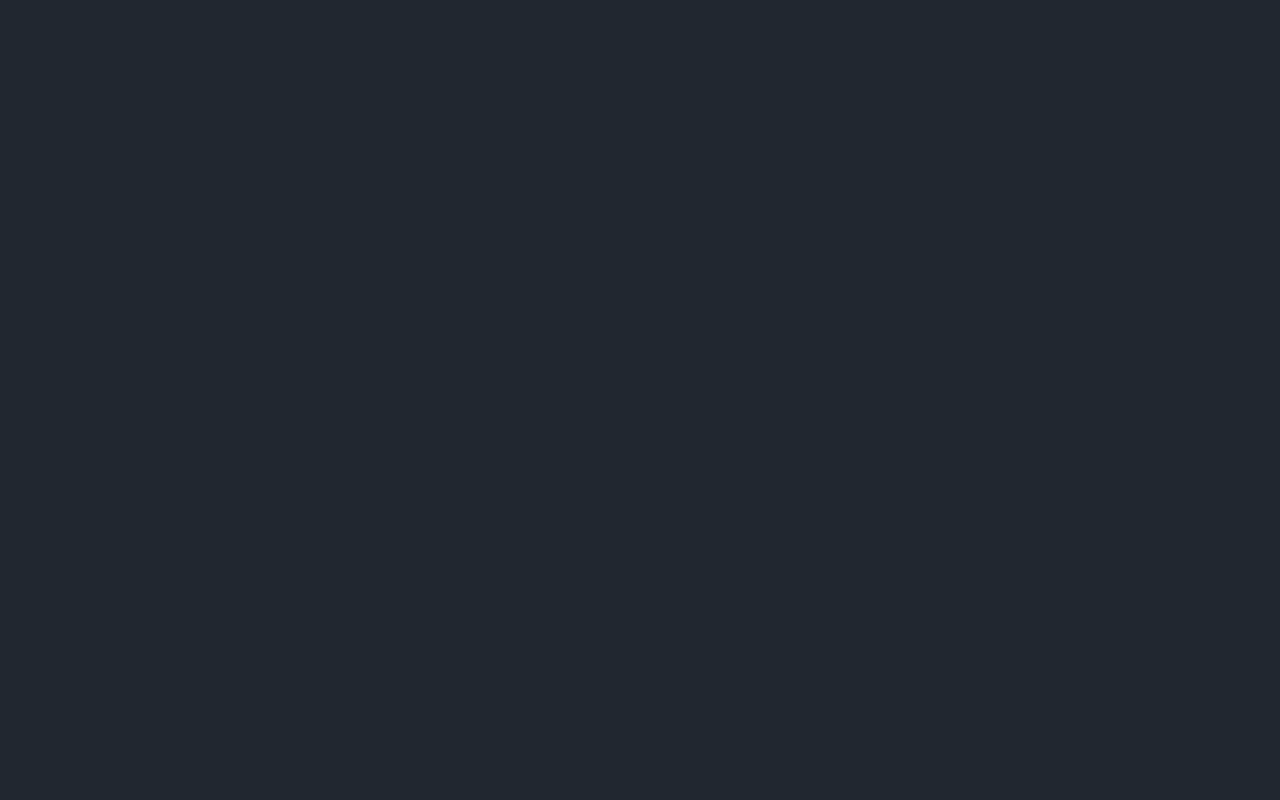
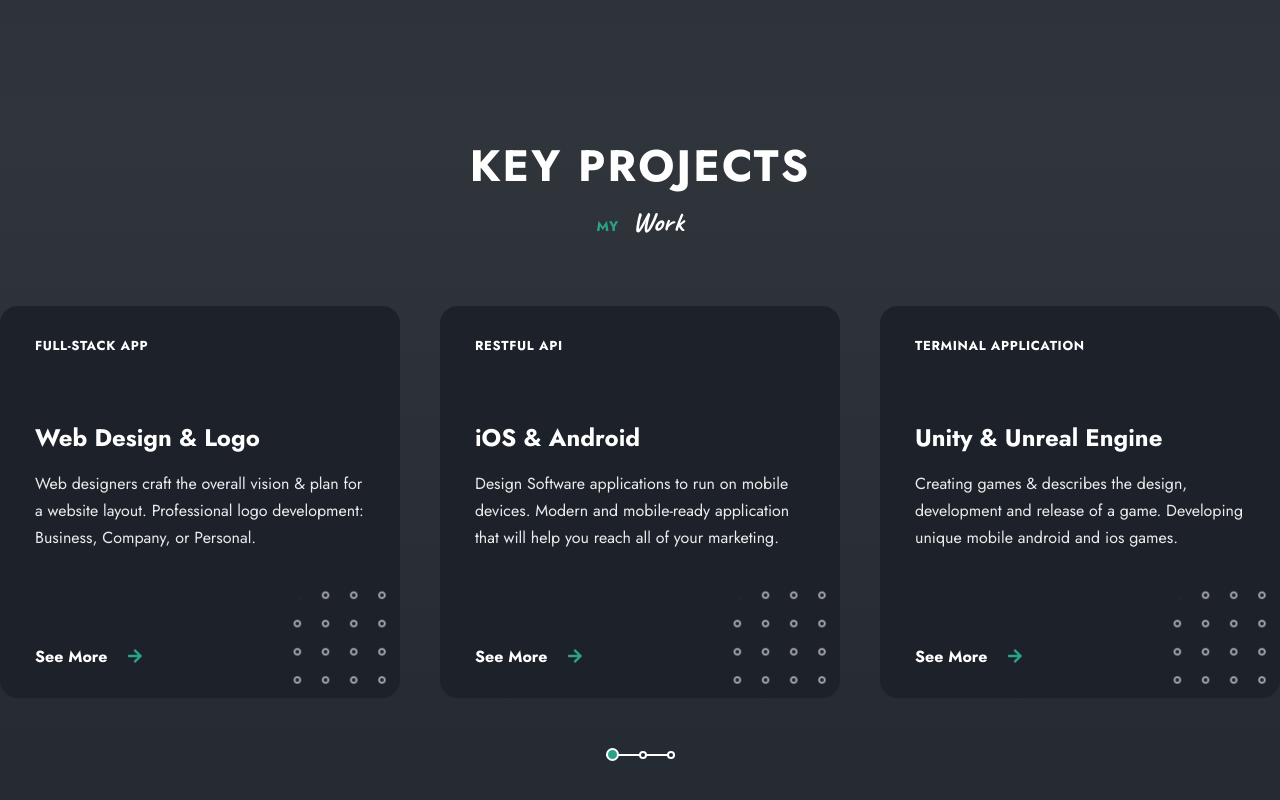
Before and after one commit to ellenpham/personal-portfolio-v2, a React (Vite) app: page / in a window 1280 px wide. Shown: the part 846-1646 px from the top of the page. Before the commit the page ends 800 px from the top, so only its background shows below. Built offline with nearby package versions, Linux system fonts and the light colour scheme.

Commit message:
Create boilerplate for projects section

```diff
--- a/package.json
+++ b/package.json
@@ -12,7 +12,8 @@
   "dependencies": {
     "react": "^18.2.0",
     "react-dom": "^18.2.0",
-    "react-icons": "^4.11.0"
+    "react-icons": "^4.11.0",
+    "swiper": "^11.0.4"
   },
   "devDependencies": {
     "@types/react": "^18.2.15",
--- a/src/App.css
+++ b/src/App.css
@@ -56,7 +56,7 @@
    --large-font-size: 18px;
    --normal-font-size: 16px;
    --small-font-size: 15px;
-   --smallest-font-size: 14px;
+   --smaller-font-size: 14px;
    --tiny-font-size: 13px;
 
 
@@ -191,3 +191,68 @@ img {
   filter: invert(1);
   opacity: 0.6;
 }
+
+.section {
+  padding-bottom: 220px;
+}
+
+.section__title,
+.section__subtitle {
+  text-align: center;
+}
+
+.section__title {
+  font-size: var(--h1-font-size);
+}
+
+.section__subtitle {
+  color: var(--primary-color);
+  font-size: var(--smaller-font-size);
+  text-transform: uppercase;
+  font-weight: 700;
+  margin-bottom: 60px;
+}
+
+.section__subtitle span {
+  font-family: var(--second-font);
+  color: var(--title-color);
+  font-size: var(--h3-font-size);
+  text-transform: capitalize;
+  margin-left: 10px;
+}
+
+.card {
+  background-color: var(--container-color);
+  overflow: hidden;
+  text-align: left;
+
+}
+
+.card-one {
+  padding: 30px 35px;
+  border-radius: 18px;
+}
+
+.link {
+  display: inline-flex;
+  align-items: center;
+  color: var(--title-color);
+  font-weight: 700;
+}
+
+.link__icon {
+  color: var(--primary-color);
+  margin-left: 20px;
+  transition: all 0.3s var(--transition);
+}
+
+.link:hover .link__icon{
+  margin-left: 15px;
+}
+
+.c__shape {
+  right: -24px;
+  bottom: -24px;
+  width: 141px;
+  height: 141px;
+}
--- a/src/App.jsx
+++ b/src/App.jsx
@@ -1,12 +1,14 @@
 import React from 'react'
 import './App.css'
-import Home from './components/home/Home'
+import Home from './components/home/Home';
+import Projects from './components/projects/Projects';
 
 function App() {
 
   return (
     <main className='main'>
       <Home />
+      <Projects />
     </main>
   )
 }
--- a/src/Data.jsx
+++ b/src/Data.jsx
@@ -50,38 +50,38 @@ export const links = [
   },
 ];
 
-export const services = [
+export const projects = [
   {
     id: 1,
-    name: 'Web Development',
+    name: ' Full-Stack App ',
     title: 'Web Design & Logo',
     description:
       'Web designers craft the overall vision & plan for a website layout. Professional logo development: Business, Company, or Personal.',
   },
   {
     id: 2,
-    name: ' Apps Development ',
+    name: ' RESTful API',
     title: ' iOS & Android ',
     description:
       'Design Software applications to run on mobile devices. Modern and mobile-ready application that will help you reach all of your marketing.',
   },
   {
     id: 3,
-    name: ' Game Development ',
+    name: ' Terminal Application ',
     title: ' Unity & Unreal Engine ',
     description:
       ' Creating games & describes the design, development and release of a game. Developing unique mobile android and ios games. ',
   },
   {
     id: 4,
-    name: ' Advertising ',
+    name: ' Responsive Website ',
     title: ' Google Ads ',
     description:
       ' Advertising services include: Google search result pages, gmails, YouTube and other websites participated in Google Ads program. ',
   },
   {
     id: 5,
-    name: ' Music Writing ',
+    name: ' Hackathon Project ',
     title: ' Sound Track ',
     description:
       'Music copying, writing, creating, transcription and composition services.',
@@ -138,7 +138,7 @@ export const skills = [
   },
 ];
 
-export const projects = [
+export const projects_tutorial = [
   {
     id: 1,
     img: Project1,
--- a/src/components/home/Home.jsx
+++ b/src/components/home/Home.jsx
@@ -9,6 +9,7 @@ import './home.css';
 const Home = () => {
   return (
     <section className='home' id='home'>
+        <div className='home__wrapper'>
             <div className='home__container container'>
                 <p className="home__subtitle text-cs">
                     Hello, <span>My Name Is</span>
@@ -24,27 +25,27 @@ const Home = () => {
 
                 <div className="home__img-wrapper">
                     <div className="home__banner">
-                    <img src={profileImg} alt="" className='home__profile' />
+                        {/* <img src={profileImg} alt="" className='home__profile' /> */}
                     </div>
 
                     <p className="home__data home__data-one">
-                    <span className="text-lg">
+                        {/* <span className="text-lg">
                             12 <b>+</b>
                         </span>
 
                         <span className="text-sm text-cs">
                             Years of <span>Experience</span>
-                    </span>
+                        </span> */}
                     </p>
 
                     <p className="home__data home__data-two">
-                    <span className="text-lg">
+                        {/* <span className="text-lg">
                             330
                         </span>
 
                         <span className="text-sm text-cs">
                             Completed <span>Projects</span>
-                    </span>
+                        </span> */}
                     </p>
 
                     <img src={shapeOne} alt="" className="shape shape__1" />
@@ -81,6 +82,7 @@ const Home = () => {
                     </a>
                 </div>
             </div>
+        </div>
     </section>
   )
 }
--- a/src/components/home/home.css
+++ b/src/components/home/home.css
@@ -1,5 +1,9 @@
 .home {
     background-image: var(--first-gradient);
+    padding-bottom: 180px;
+}
+
+.home__wrapper {
     min-height: 100vh;
     display: grid;
     align-items: center;
--- /dev/null
+++ b/src/components/projects/Projects.jsx
@@ -0,0 +1,68 @@
+import React from 'react';
+import { projects } from '../../Data';
+import { FaArrowRight } from 'react-icons/fa';
+import shapeTwo from "../../assets/shape-2.png";
+
+// Import Swiper React components
+import { Swiper, SwiperSlide } from 'swiper/react';
+
+// Import Swiper styles
+import 'swiper/css';
+import 'swiper/css/pagination';
+
+// import required modules
+import { Pagination } from 'swiper/modules';
+
+import './projects.css';
+
+const Projects = () => {
+  return (
+    <section className="projects section" id="projects">
+        <h2 className="section__title text-cs">Key Projects</h2>
+        <p className="section__subtitle">
+            My <span>Work</span>
+        </p>
+
+        <Swiper
+            pagination={{
+                clickable: true,
+            }}
+            breakpoints={{
+                540: {
+                    slidesPerView: 1,
+                    spaceBetween: 30,
+                },
+                768: {
+                    slidesPerView: 2,
+                    spaceBetween: 30,
+                },
+                1200: {
+                    slidesPerView: 3,
+                    spaceBetween: 40,
+                },
+            }}
+            modules={[Pagination]}
+            className="projects__container container mySwiper"
+        >
+            {projects.map(({ name, title, description }, index) => {
+                return (
+                    <SwiperSlide className="projects__item card card-one">
+                        <span className="projects__subtitle text-cs">{name}</span>
+                        <h3 className="projects__title">{title}</h3>
+                        <p className="projects__description">{description}</p>
+
+                        <a href="" className="link">
+                            See More
+                            <FaArrowRight className='link__icon'></FaArrowRight>
+                        </a>
+
+                        <img src={shapeTwo} alt="" className="shape c__shape" />
+                    </SwiperSlide>
+                )
+            })}
+        </Swiper>
+    </section>
+  )
+}
+
+export default Projects;
--- /dev/null
+++ b/src/components/projects/projects.css
@@ -0,0 +1,76 @@
+.projects {
+    background-image: var(--second-gradient);
+}
+
+.swiper-wrapper {
+    margin-bottom: 52px;
+}
+
+.projects__container {
+    text-align: center;
+}
+
+.projects__subtitle {
+    color: var(--title-color);
+    font-size: var(--tiny-font-size);
+    font-weight: 700;
+    margin-bottom: 65px;
+    display: block;
+}
+
+.projects__title {
+    font-size: var(--h4-font-size);
+    margin-bottom: 15px;
+}
+
+.projects__description {
+    min-height: 175px;
+}
+
+.swiper-pagination .swiper-pagination-bullets {
+    width: auto;
+    background-color: aqua;
+}
+
+
+.swiper-horizontal > .swiper-pagination-bullets {
+    width: auto;
+    position: relative;
+    display: inline-block;
+}
+
+.swiper-horizontal > .swiper-pagination-bullets::before {
+    content: "";
+    position: absolute;
+    right: 0;
+    top: 50%;
+    transform: translateY(50%);
+    height: 2px;
+    width: 100%;
+    background-color: var(--title-color);
+}
+
+.swiper-horizontal > .swiper-pagination-bullets .swiper-pagination-bullet {
+    border: 2px solid var(--title-color);
+    background-color: var(--container-color);
+    z-index: 1;
+    position: relative;
+    opacity: 1;
+    margin: 0;
+    transition: all 0.3s var(--transition);
+}
+
+.swiper-horizontal
+> .swiper-pagination-bullets
+.swiper-pagination-bullet:not(:last-child) {
+    margin-right: 20px;
+}
+
+.swiper-horizontal
+> .swiper-pagination-bullets
+.swiper-pagination-bullet-active {
+    background-color: var(--primary-color);
+    width: 13px;
+    height: 13px;
+    top:2px
+}
```
Also changed, not shown: 1 other file (tests, documents, lock files or other folders). Lines whose indentation alone changed are shown as unchanged.
